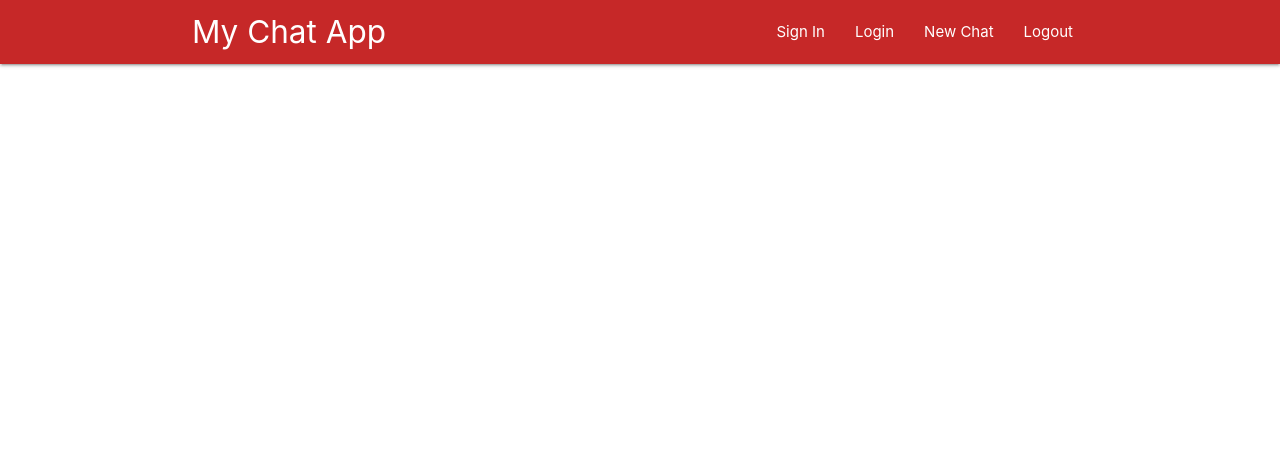
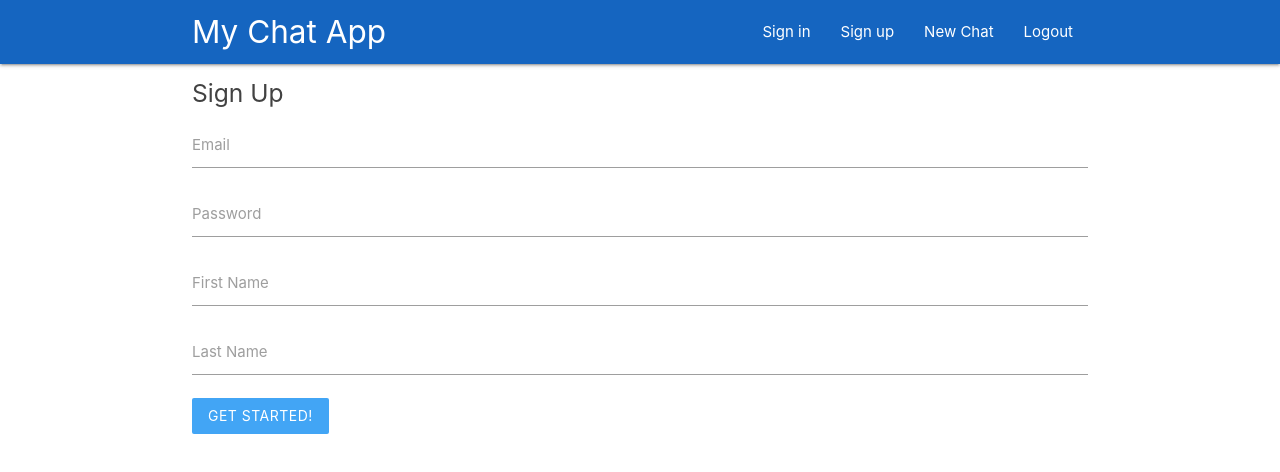
Before and after one commit to yashasvi13/Chat-App, a React (Create React App) app: page /signup in a window 1280 px wide. Shown: the top 472 px of the page. Built offline with nearby package versions, Linux system fonts and the light colour scheme.

Commit message:
added signin & signup components

```diff
--- a/src/App.js
+++ b/src/App.js
@@ -1,12 +1,18 @@
 import React, { Component } from "react";
-import { BrowserRouter } from "react-router-dom";
+import { BrowserRouter, Switch, Route } from "react-router-dom";
 import Navbar from "./components/layout/Navbar";
+import SignIn from "./components/auth/SignIn";
+import SignUp from "./components/auth/SignUp";
 class App extends Component {
   render() {
     return (
       <BrowserRouter>
         <div className="App">
           <Navbar />
+          <Switch>
+            <Route path="/signin" component={SignIn} />
+            <Route path="/signup" component={SignUp} />
+          </Switch>
         </div>
       </BrowserRouter>
     );
--- /dev/null
+++ b/src/components/auth/SignIn.js
@@ -0,0 +1,39 @@
+import React, { Component } from "react";
+
+class SignIn extends Component {
+  state = {
+    email: "",
+    password: ""
+  };
+  handleChange = e => {
+    this.setState({
+      [e.target.id]: e.target.value
+    });
+  };
+  handleSubmit = e => {
+    e.preventDefault();
+    console.log(this.state);
+  };
+  render() {
+    return (
+      <div className="container">
+        <form onSubmit={this.handleSubmit} className="white">
+          <h5 className="grey-text text-darken-3">Sign In</h5>
+          <div className="input-field">
+            <label htmlFor="email">Email</label>
+            <input type="email" id="email" onChange={this.handleChange} />
+          </div>
+          <div className="input-field">
+            <label htmlFor="password">Password</label>
+            <input type="password" id="password" onChange={this.handleChange} />
+          </div>
+          <div className="input-field">
+            <button className="btn blue lighten-1 z-depth-0">Login</button>
+          </div>
+        </form>
+      </div>
+    );
+  }
+}
+
+export default SignIn;
--- /dev/null
+++ b/src/components/auth/SignUp.js
@@ -0,0 +1,51 @@
+import React, { Component } from "react";
+
+class SignUp extends Component {
+  state = {
+    email: "",
+    password: "",
+    firstNmae: "",
+    lastName: ""
+  };
+  handleChange = e => {
+    this.setState({
+      [e.target.id]: e.target.value
+    });
+  };
+  handleSubmit = e => {
+    e.preventDefault();
+    console.log(this.state);
+  };
+  render() {
+    return (
+      <div className="container">
+        <form onSubmit={this.handleSubmit} className="white">
+          <h5 className="grey-text text-darken-3">Sign Up</h5>
+          <div className="input-field">
+            <label htmlFor="email">Email</label>
+            <input type="email" id="email" onChange={this.handleChange} />
+          </div>
+          <div className="input-field">
+            <label htmlFor="password">Password</label>
+            <input type="password" id="password" onChange={this.handleChange} />
+          </div>
+          <div className="input-field">
+            <label htmlFor="firstName">First Name</label>
+            <input type="text" id="firstName" onChange={this.handleChange} />
+          </div>
+          <div className="input-field">
+            <label htmlFor="lastName">Last Name</label>
+            <input type="text" id="lastName" onChange={this.handleChange} />
+          </div>
+          <div className="input-field">
+            <button className="btn blue lighten-1 z-depth-0">
+              Get Started!
+            </button>
+          </div>
+        </form>
+      </div>
+    );
+  }
+}
+
+export default SignUp;
--- a/src/components/layout/Navbar.js
+++ b/src/components/layout/Navbar.js
@@ -5,7 +5,7 @@
 
 const Navbar = () => {
   return (
-    <nav className="nav-wrapper red darken-3">
+    <nav className="nav-wrapper blue darken-3">
       <div className="container">
         <Link to="/" className="brand-logo">
           My Chat App
--- a/src/components/layout/SignedOutLinks.js
+++ b/src/components/layout/SignedOutLinks.js
@@ -5,10 +5,10 @@
   return (
     <ul className="right">
       <li>
-        <NavLink to="/">Sign In</NavLink>
+        <NavLink to="/signin">Sign in</NavLink>
       </li>
       <li>
-        <NavLink to="/">Login</NavLink>
+        <NavLink to="/signup">Sign up</NavLink>
       </li>
     </ul>
   );
```
